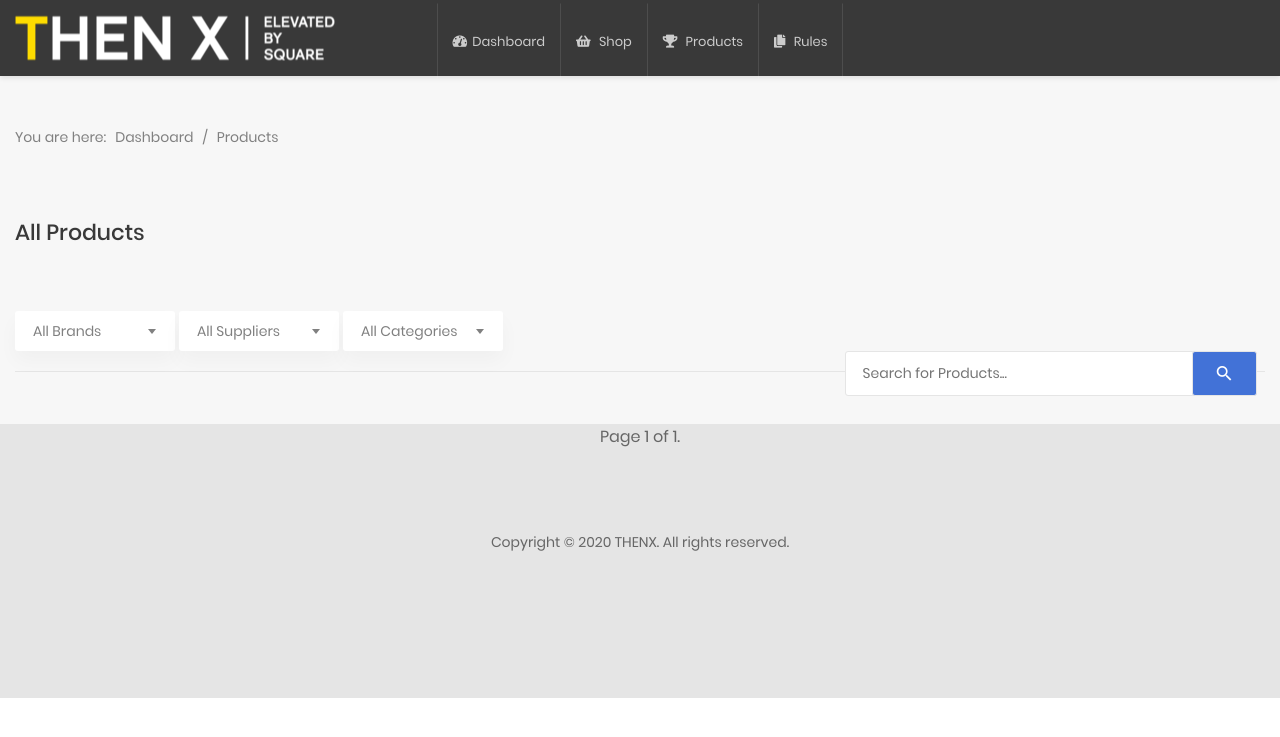
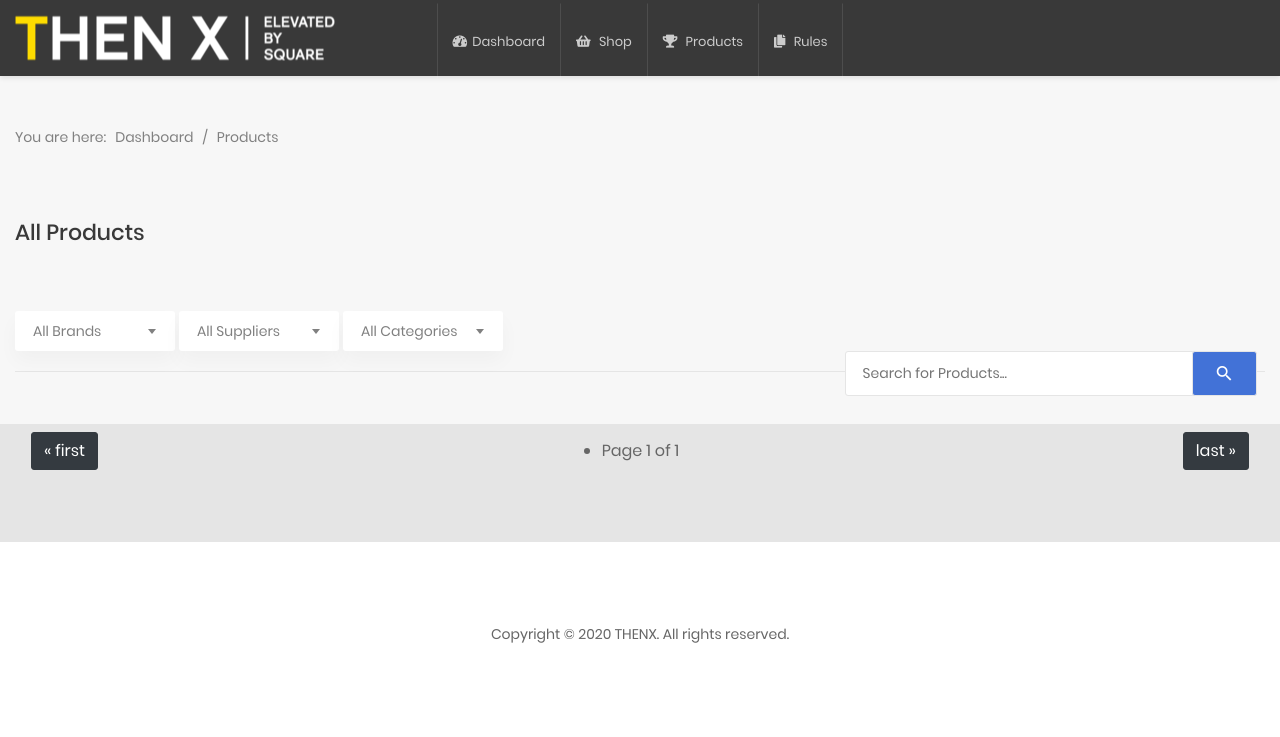
Before and after one commit to TransmissionZ/vetter, a Django app: page /dashboard/products/ in a window 1280 px wide. Shown: the top 737 px of the page. Run offline with Django 3.2, Linux system fonts and the light colour scheme; the visitor is signed in with stand-in values (Sample User, id 1); data that the repository does not hold is empty; some libraries are stand-ins or nearby versions.

Commit message:
updated navigation

```diff
--- a/thenxparser/thenx/templates/thenx/products.html
+++ b/thenxparser/thenx/templates/thenx/products.html
@@ -245,22 +245,38 @@
     </section>
     <!-- END DATA TABLE-->
     <div class="container col-md-12">
-        <div class="row justify-content-center">
-    <span class="step-links">
+        {#        <div class="row justify-content-center">#}
+        {#    <span class="step-links">#}
+        <nav aria-label="Page navigation example" class="navbar navbar-expand-lg navbar-dark bg-transparent rounded">
+            <ul class="navbar-nav mr-auto">
+                <li class="page-item"><a class="btn btn-dark" href="?page=1">&laquo; first</a></li>
                 {% if list.has_previous %}
-            <a class="btn btn-dark pull-left" href="?page=1">&laquo; first</a>
-            <a class="btn btn-dark float-left" href="?page={{ list.previous_page_number }}">previous</a>
+                    <li class="page-item {% if not list.has_previous %} disabled {% endif %}" style="padding-left: 10%">
+                        <a class="btn btn-dark" href="?page={{ list.previous_page_number }}" tabindex="-1">previous</a>
+                    </li>
+                {% endif %}
+            </ul>
+            {#        <span class=" justify-content-center">#}
+            <ul>
+                <li class="page-item">
+                    Page {{ list.number }} of {{ list.paginator.num_pages }}
+                </li>
+            </ul>
+            {#        </span>#}
+            <ul class="navbar-nav ml-auto">
+                {% if list.has_next %}
+                    <li class="page-item {% if not list.has_next %} disabled {% endif %}" style="padding-right: 10%">
+                        <a class="btn btn-dark" href="?page={{ list.next_page_number }}">next</a>
+                    </li>
                 {% endif %}
 
-        <span class=" justify-content-center">
-            Page {{ list.number }} of {{ list.paginator.num_pages }}.
-        </span>
+                <ul class="navbar-nav ml-auto">
+                    <li class="page-item"><a class="btn btn-dark" href="?page={{ list.paginator.num_pages }}">last
+                        &raquo;</a></li>
+                </ul>
 
-        {% if list.has_next %}
-            <a class="btn btn-dark float-right" href="?page={{ list.next_page_number }}">next</a>
-            <a class="btn btn-dark float-right" href="?page={{ list.paginator.num_pages }}">last &raquo;</a>
-        {% endif %}
-    </span>
+        </nav>
+        {#    </span>#}
     </div>
 
     <script>
--- a/thenxparser/thenx/views.py
+++ b/thenxparser/thenx/views.py
@@ -99,16 +99,19 @@
             else:
                 plist = Product.objects.all()
 
+    paginator = Paginator(plist, 100)
+    page = request.GET.get('page')
+    products = paginator.get_page(page)
     # UpdateDB()
     return render(request, 'thenx/dashboard.html', {
         'totalp': totalp,
         'totalc': totalc,
         'comp': comp,
-        'list': plist,
+        'list': products,
         'brands': brands,
         'recentlychanged': recentlychanged,
-        'suppliers':suppliers,
-        'categories':categories
+        'suppliers': suppliers,
+        'categories': categories
         })
 
 
@@ -198,8 +201,8 @@
     return render(request, 'thenx/products.html', {
         'list': products,
         'brands': brands,
-        'suppliers':suppliers,
-        'categories':categories})
+        'suppliers': suppliers,
+        'categories': categories})
 
 
 @login_required(login_url='thenx:login')
```
Also changed, not shown: thenxparser/thenx/templates/thenx/dashboard.html (+37 -9 lines), thenxparser/thenxparser/settings.py (+39 -14 lines). Lines whose indentation alone changed are shown as unchanged.
